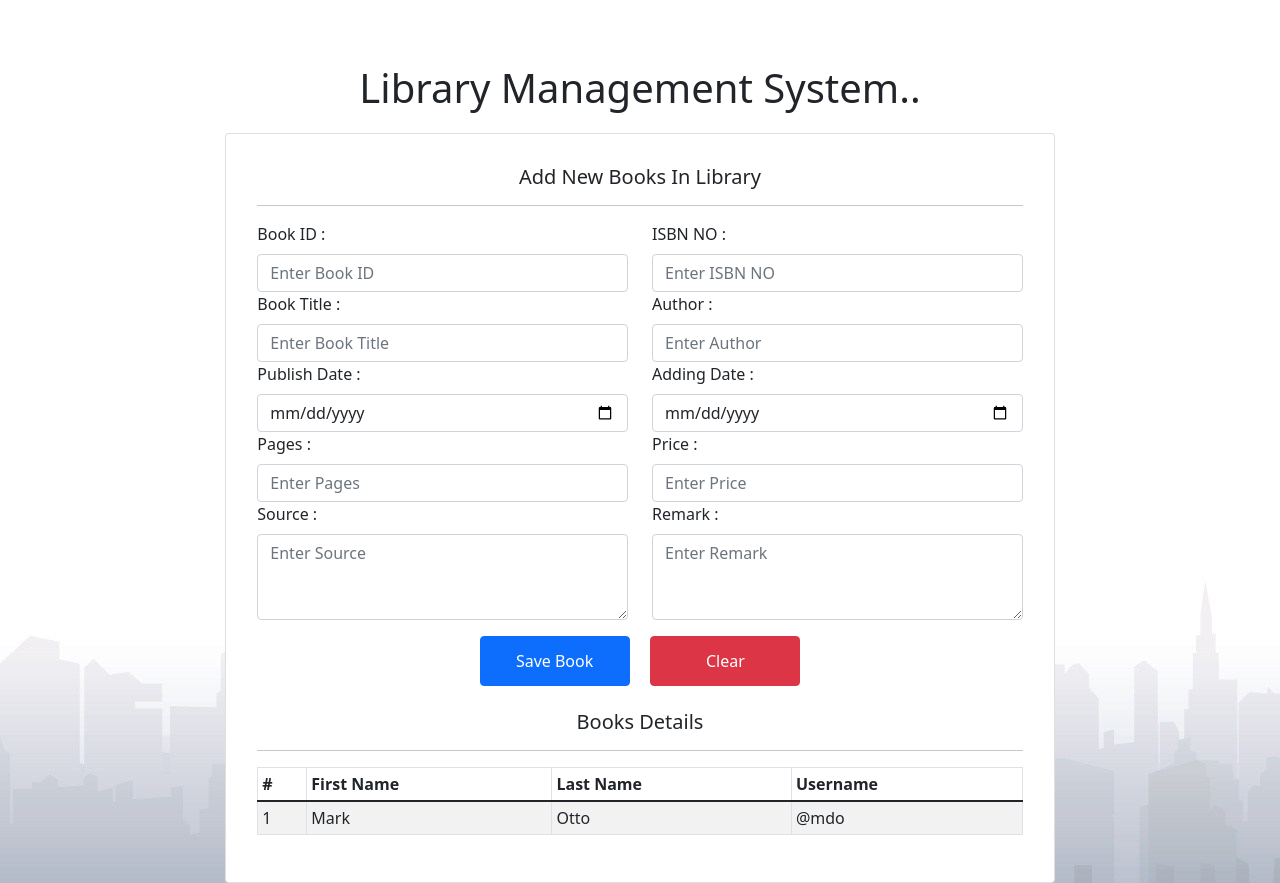
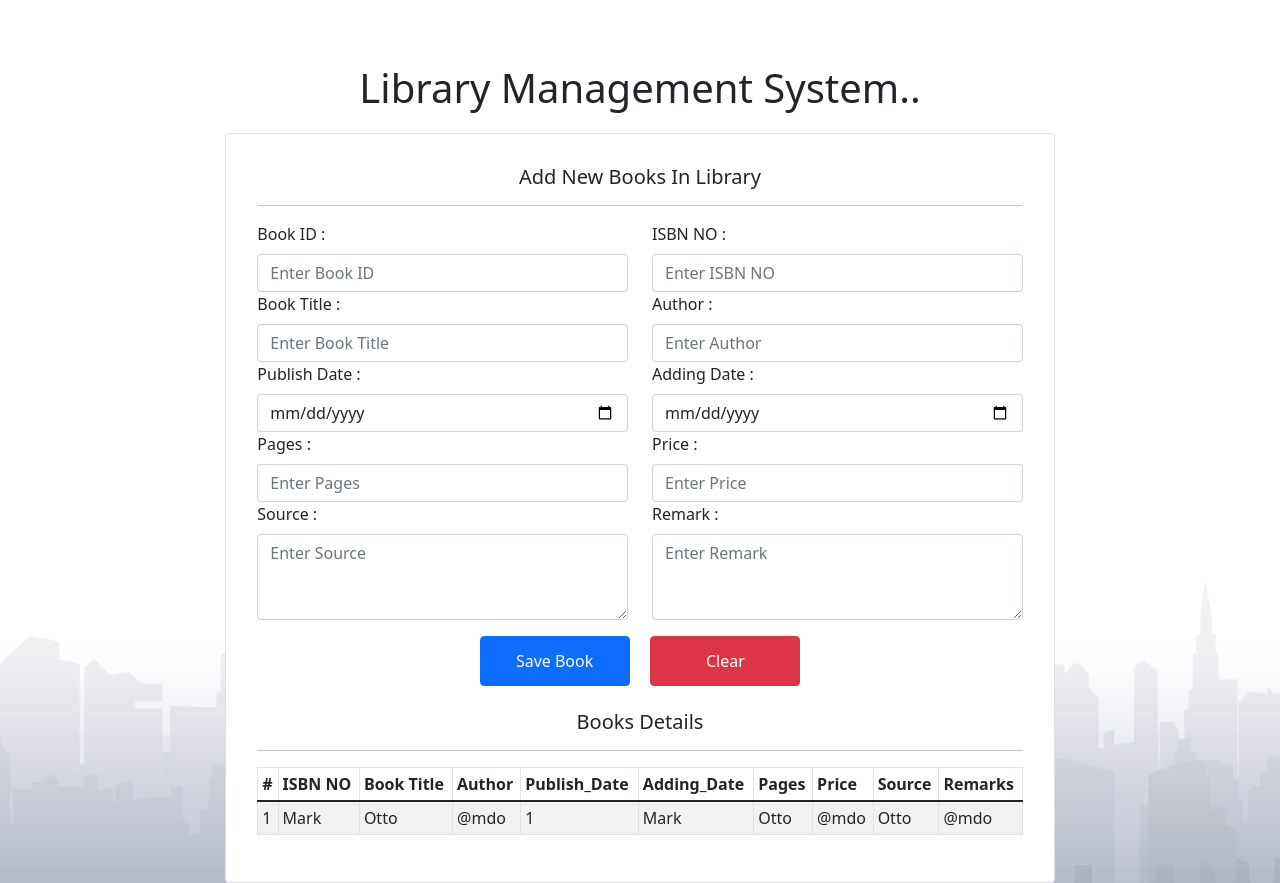
Before and after one commit to NSBM-SPM-2021/github-basics-ThamiduAnjana, a React (Create React App) app in the folder library_management_system/: page / in a window 1280 px wide. Built offline with nearby package versions, Linux system fonts and the light colour scheme; no server answers.

Commit message:
Modify Table

```diff
--- a/library_management_system/src/App.js
+++ b/library_management_system/src/App.js
@@ -184,15 +184,27 @@ function App() {
                   <thead>
                     <tr>
                       <th>#</th>
-                      <th>First Name</th>
-                      <th>Last Name</th>
-                      <th>Username</th>
+                      <th>ISBN NO</th>
+                      <th>Book Title</th>
+                      <th>Author</th>
+                      <th>Publish_Date</th>
+                      <th>Adding_Date</th>
+                      <th>Pages</th>
+                      <th>Price</th>
+                      <th>Source</th>
+                      <th>Remarks</th>
                     </tr>
                   </thead>
                   <tbody>
                     <tr>
                       <td>1</td>
                       <td>Mark</td>
+                      <td>Otto</td>
+                      <td>@mdo</td>
+                      <td>1</td>
+                      <td>Mark</td>
+                      <td>Otto</td>
+                      <td>@mdo</td>
                       <td>Otto</td>
                       <td>@mdo</td>
                     </tr>
```
